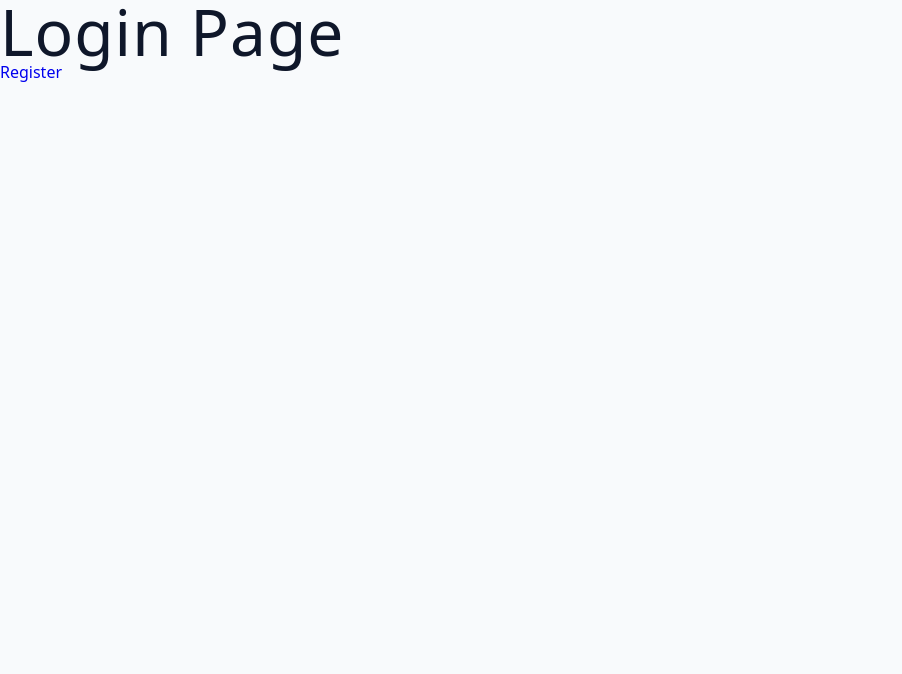
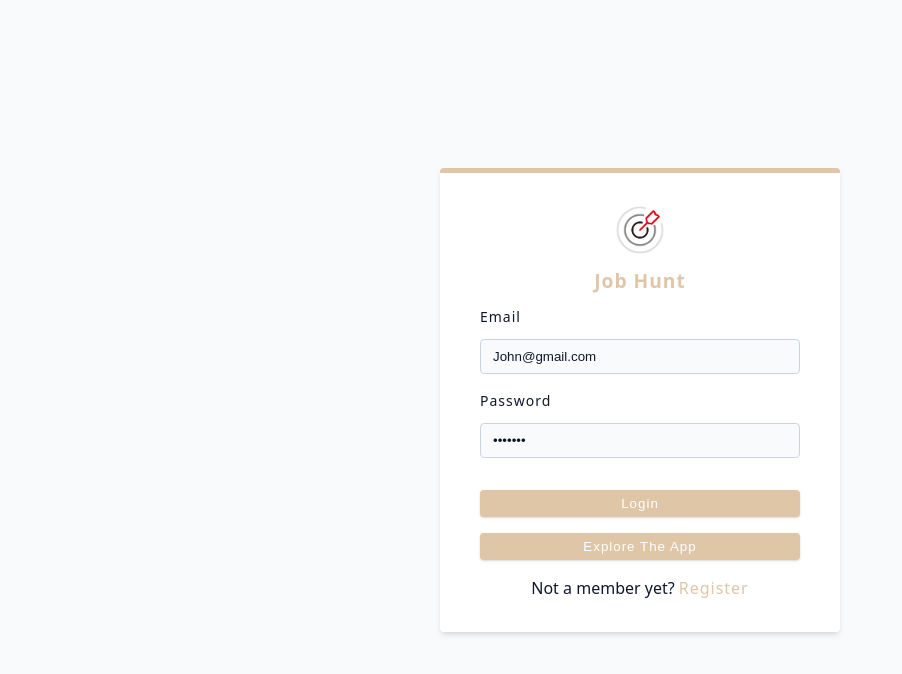
Before and after one commit to oprokopieva382/JobHunt, a React (Vite) app: page /login in a window 1280 px wide. Shown: the top 674 px of the page, without its empty margins (0-902 px from the left). Built offline with nearby package versions, Linux system fonts and the light colour scheme.

Commit message:
create login page with style

```diff
--- a/src/pages/Login.jsx
+++ b/src/pages/Login.jsx
@@ -1,10 +1,28 @@
 import { Link } from "react-router-dom";
+import Wrapper from "../assets/wrappers/RegisterAndLoginPage";
+import { FormRow } from "../components";
+import { Logo } from "../components";
 
 export const Login = () => {
   return (
-    <>
-      <h1>Login page</h1>
-      <Link to="/register">Register</Link>
-    </>
+    <Wrapper>
+      <form className="form">
+        <Logo />
+        <FormRow name="email" defaultValue="John@gmail.com" type="email" />
+        <FormRow name="password" defaultValue="John123" type="password" />
+        <button type="submit" className="btn btn-block">
+          login
+        </button>
+        <button type="button" className="btn btn-block">
+          explore the app
+        </button>
+        <p>
+          Not a member yet?
+          <Link to="/register" className="member-btn">
+            Register
+          </Link>
+        </p>
+      </form>
+    </Wrapper>
   );
 };
--- a/src/pages/Register.jsx
+++ b/src/pages/Register.jsx
@@ -12,7 +12,7 @@ export const Register = () => {
         <FormRow name="name" defaultValue="John" type="text"/>
         <FormRow name="lastName" labelText="Last Name" defaultValue="Smith" type="text"/>
         <FormRow name="location" defaultValue="Moon" type="text"/>
-        <FormRow name="email" defaultValue="John@gmail.com" type="text"/>
+        <FormRow name="email" defaultValue="John@gmail.com" type="email"/>
         <FormRow name="password" defaultValue="John123" type="password"/>
         <button type="submit" className="btn btn-block">
           submit
```
